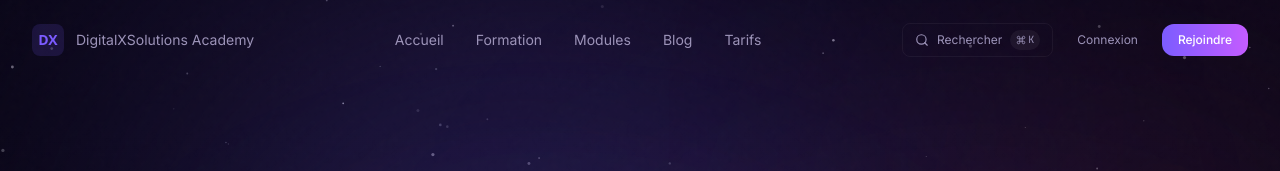
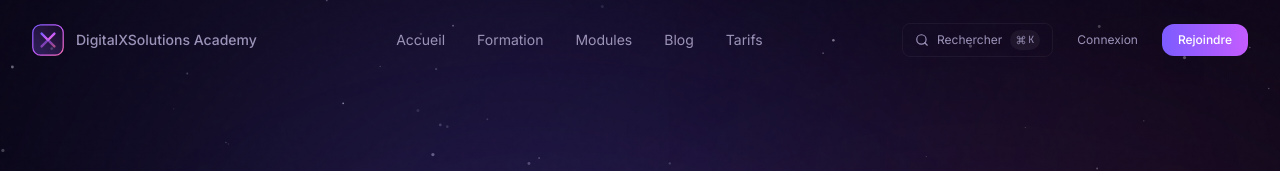
Before and after one commit to karimbzn31/DigitalX-Solutions-, a Next.js app: page / in a window 1280 px wide. Shown: the top 171 px of the page. Built offline with nearby package versions, Linux system fonts and the light colour scheme.

Commit message:
feat: new DigitalX logo SVG (violet-magenta-rose gradient)

```diff
--- a/src/components/layout/AdminSidebar.tsx
+++ b/src/components/layout/AdminSidebar.tsx
@@ -4,6 +4,7 @@ import { usePathname } from "next/navigation";
 import Link from "next/link";
 import { cn } from "@/lib/utils";
 import { Home, Users, BookOpen, Bell, Settings } from "lucide-react";
+import { Logo } from "@/components/shared/Logo";
 
 const adminNav = [
   { icon: Home, label: "Vue d'ensemble", href: "/admin" },
@@ -19,10 +20,7 @@ export function AdminSidebar() {
     <aside className="hidden md:flex md:w-60 lg:w-64 flex-col bg-surface border-r border-white/5 h-screen sticky top-0">
       <div className="p-4 border-b border-white/5">
         <Link href="/" className="flex items-center gap-2 mb-2">
-          <svg width="28" height="28" viewBox="0 0 32 32" fill="none" className="text-violet">
-            <rect width="32" height="32" rx="8" fill="currentColor" fillOpacity="0.15" />
-            <text x="50%" y="55%" dominantBaseline="middle" textAnchor="middle" fill="#7C5CFF" fontSize="14" fontWeight="600" fontFamily="system-ui">DX</text>
-          </svg>
+          <Logo size={28} />
           <span className="font-display text-star-white font-semibold text-sm">Admin</span>
         </Link>
         <span className="text-xs text-violet">● Panel admin</span>
--- a/src/components/layout/Footer.tsx
+++ b/src/components/layout/Footer.tsx
@@ -1,6 +1,7 @@
 "use client";
 
 import Link from "next/link";
+import { Logo } from "@/components/shared/Logo";
 
 const footerLinks = {
   formation: [
@@ -31,10 +32,7 @@ export function Footer() {
         <div className="grid grid-cols-2 md:grid-cols-4 gap-8 lg:gap-12 mb-12">
           <div className="col-span-2 md:col-span-1">
             <Link href="/" className="flex items-center gap-2 mb-4">
-              <svg width="28" height="28" viewBox="0 0 32 32" fill="none" className="text-violet">
-                <rect width="32" height="32" rx="8" fill="currentColor" fillOpacity="0.15" />
-                <text x="50%" y="55%" dominantBaseline="middle" textAnchor="middle" fill="#7C5CFF" fontSize="14" fontWeight="600" fontFamily="system-ui">DX</text>
-              </svg>
+              <Logo size={28} />
               <span className="font-display text-star-white font-semibold">DX Academy</span>
             </Link>
             <p className="text-sm text-mist leading-relaxed mb-6">
--- a/src/components/layout/Navbar.tsx
+++ b/src/components/layout/Navbar.tsx
@@ -8,6 +8,7 @@ import { useScrolled } from "@/hooks/useScrolled";
 import { useSearchStore } from "@/store/useSearchStore";
 import { cn } from "@/lib/utils";
 import { NebulaButton } from "@/components/shared/NebulaButton";
+import { Logo } from "@/components/shared/Logo";
 
 const links = [
   { label: "Accueil", href: "/" },
@@ -38,11 +39,8 @@ export function Navbar() {
       <div className="max-w-7xl mx-auto px-4 sm:px-6 lg:px-8">
         <div className="flex items-center justify-between h-16 md:h-20">
           <Link href="/" className="flex items-center gap-3 group">
-            <svg width="32" height="32" viewBox="0 0 32 32" fill="none" className="text-violet">
-              <rect width="32" height="32" rx="8" fill="currentColor" fillOpacity="0.15" />
-              <text x="50%" y="55%" dominantBaseline="middle" textAnchor="middle" fill="#7C5CFF" fontSize="14" fontWeight="600" fontFamily="system-ui">DX</text>
-            </svg>
-            <span className="hidden sm:block text-sm text-mist">
+            <Logo size={32} />
+            <span className="hidden sm:block text-sm text-mist font-medium">
               DigitalXSolutions Academy
             </span>
           </Link>
--- a/src/components/layout/Sidebar.tsx
+++ b/src/components/layout/Sidebar.tsx
@@ -18,6 +18,7 @@ import {
   Bell,
 } from "lucide-react";
 import { useNotificationStore } from "@/store/useNotificationStore";
+import { Logo } from "@/components/shared/Logo";
 
 const navItems = [
   { icon: Home, label: "Accueil", href: "/dashboard" },
@@ -42,10 +43,7 @@ export function Sidebar() {
       <div className="p-4 border-b border-white/5">
         <div className="flex items-center justify-between mb-2">
           <Link href="/dashboard" className="flex items-center gap-2">
-            <svg width="28" height="28" viewBox="0 0 32 32" fill="none" className="text-violet">
-              <rect width="32" height="32" rx="8" fill="currentColor" fillOpacity="0.15" />
-              <text x="50%" y="55%" dominantBaseline="middle" textAnchor="middle" fill="#7C5CFF" fontSize="14" fontWeight="600" fontFamily="system-ui">DX</text>
-            </svg>
+            <Logo size={28} />
             <span className="font-display text-star-white font-semibold text-sm">Academy</span>
           </Link>
 
--- /dev/null
+++ b/src/components/shared/Logo.tsx
@@ -0,0 +1,63 @@
+interface LogoProps {
+  size?: number;
+  className?: string;
+}
+
+export function Logo({ size = 32, className = "" }: LogoProps) {
+  return (
+    <svg
+      width={size}
+      height={size}
+      viewBox="0 0 40 40"
+      fill="none"
+      className={className}
+      aria-label="DigitalX Solutions"
+    >
+      <defs>
+        <linearGradient id="logog" x1="0" y1="0" x2="1" y2="1">
+          <stop offset="0%" stopColor="#7C5CFF" />
+          <stop offset="50%" stopColor="#C45CFF" />
+          <stop offset="100%" stopColor="#FF6FB8" />
+        </linearGradient>
+        <linearGradient id="logog2" x1="0" y1="1" x2="1" y2="0">
+          <stop offset="0%" stopColor="#7C5CFF" stopOpacity="0.3" />
+          <stop offset="100%" stopColor="#C45CFF" stopOpacity="0.05" />
+        </linearGradient>
+      </defs>
+
+      <rect x="1" y="1" width="38" height="38" rx="10" fill="url(#logog2)" stroke="url(#logog)" strokeWidth="1.5" />
+
+      <path
+        d="M12 12L20 20L28 12"
+        stroke="url(#logog)"
+        strokeWidth="3"
+        strokeLinecap="round"
+        strokeLinejoin="round"
+      />
+      <path
+        d="M12 28L20 20L28 28"
+        stroke="url(#logog)"
+        strokeWidth="3"
+        strokeLinecap="round"
+        strokeLinejoin="round"
+        opacity="0.6"
+      />
+    </svg>
+  );
+}
+
+export function LogoFull({ className = "" }: { className?: string }) {
+  return (
+    <div className={`flex items-center gap-3 ${className}`}>
+      <Logo size={36} />
+      <div>
+        <span className="font-display text-base font-bold bg-gradient-to-r from-violet via-magenta to-rose bg-clip-text text-transparent leading-tight block">
+          DigitalX
+        </span>
+        <span className="text-[10px] text-mist tracking-normal font-medium leading-tight block -mt-0.5">
+          Solutions Academy
+        </span>
+      </div>
+    </div>
+  );
+}
```
